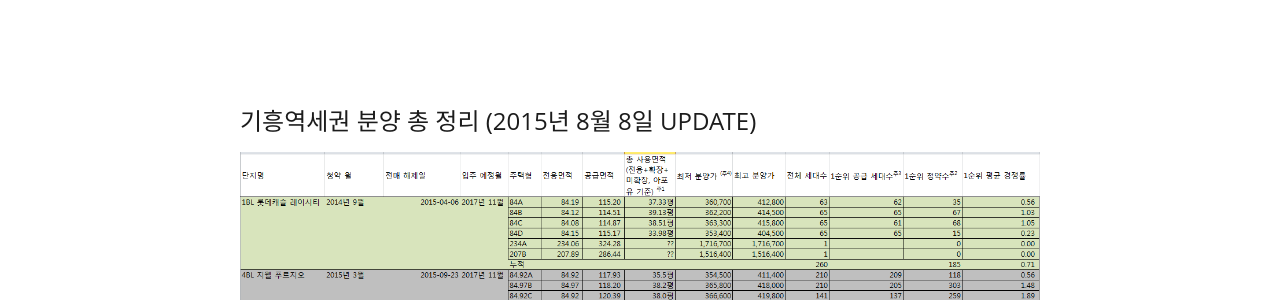
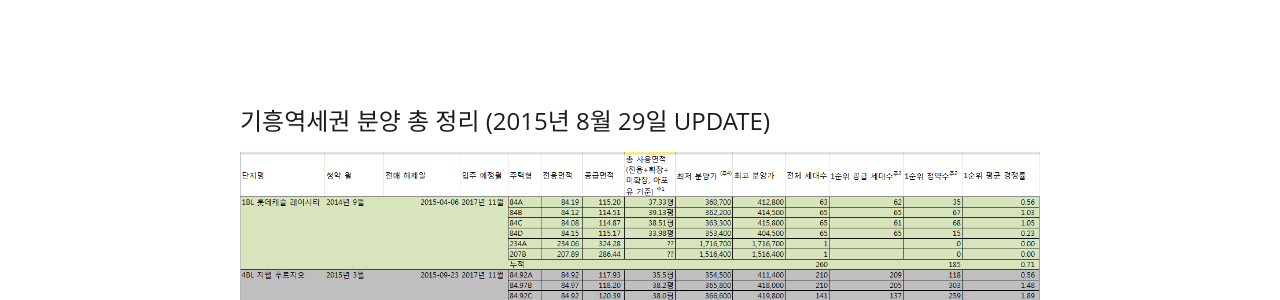
Before and after one commit to jason-heo/jason-heo.github.io, a Jekyll site: the page built from _posts/2014-08-09-giheung-stat.md, in a window 1280 px wide and 900 px high. Shown: the part 296-596 px from the top of the window. Built offline with Jekyll 4.4.1, drawn with Linux system fonts in a browser that asks for light colours; Markdown is read by kramdown in place of the engine named in the settings; comment, search, counter and statistics services are not loaded.

Commit message:
update 날짜 수정

```diff
--- a/_posts/2014-08-09-giheung-stat.md
+++ b/_posts/2014-08-09-giheung-stat.md
@@ -4,10 +4,10 @@ title: "기흥역세권 개발 자료"
 categories: life
 ---
 
-## 기흥역세권 분양 총 정리 (2015년 8월 8일 UPDATE)
+## 기흥역세권 분양 총 정리 (2015년 8월 29일 UPDATE)
 
-![청약 테이블](/images/posts/life/giheung-stat/gh-table1.PNG)
-![주](/images/posts/life/giheung-stat/gh-table2.PNG)
+![청약 테이블](/images/posts/life/giheung-stat/gh-table1.png)
+![주](/images/posts/life/giheung-stat/gh-table2.png)
 
 ## 블로그 방치 (2015년 3월 ~ 7월)
 
```
